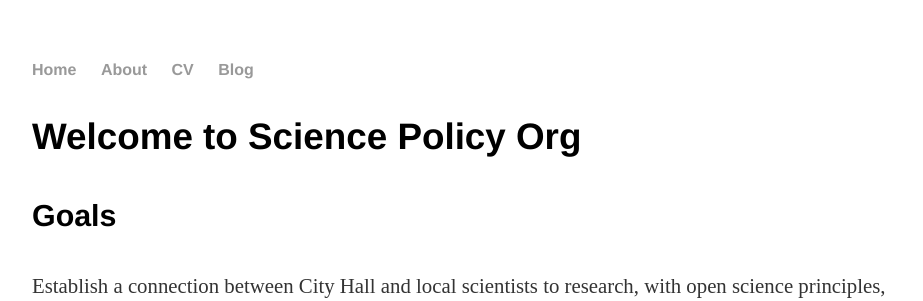
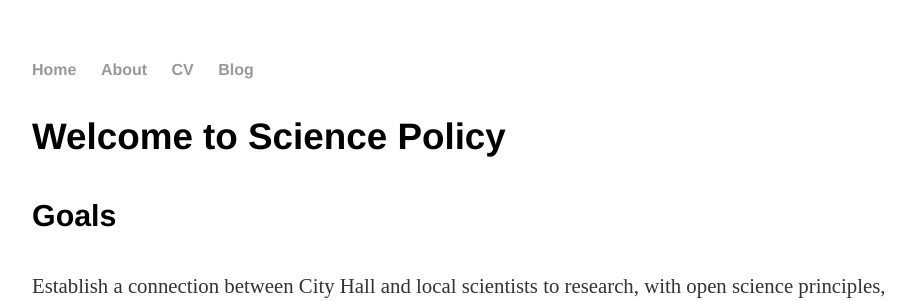
Before and after one commit to scipolorg/SciencePolicy.org, a Jekyll site: the page built from index.html, in a window 1280 px wide. Shown: the top 301 px of the page, without its empty margins (160-1083 px from the left). Built offline with Jekyll 4.4.1, drawn with Linux system fonts in a browser that asks for light colours.

```diff
--- a/index.html
+++ b/index.html
@@ -5,7 +5,7 @@
 
 		<div class="blurb">
 
-			<h3>Welcome to Science Policy Org</h3>
+			<h3>Welcome to Science Policy</h3>
 
 			<h4>Goals</h4>
 				<p>Establish a connection between City Hall and local scientists to research, with open science principles, community problems and draft science-driven policy.</p>
@@ -18,6 +18,7 @@
 
 			<h4>Materials</h4>
 				<p>3,871 degree-granting schools[1] with the 19,000+ 'incorporated places'[2][3]</p>
+
 						<a href="https://www.statista.com/statistics/241695/number-of-us-cities-towns-villages-by-population-size/" rel="nofollow"><img src="https://www.statista.com/graphic/1/241695/number-of-us-cities-towns-villages-by-population-size.jpg" alt="Statistic: Number of cities, towns and villages (incorporated places) in the United States in 2015, by population size | Statista" style="width: 100%; height: auto !important; max-width:1000px;-ms-interpolation-mode: bicubic;"/></a><br />Find more statistics at  <a href="https://www.statista.com" rel="nofollow">Statista</a>
 
 			<h4>Method</h4>
@@ -28,4 +29,5 @@
 				<p>[1]  U.S. Department of Education, accessed 2018/12/24 https://collegescorecard.ed.gov/</p>
 				<p>[2] Number of cities, towns and villages (incorporated places) in the United States in 2015, by population size https://www.statista.com/statistics/241695/number-of-us-cities-towns-villages-by-population-size/</p>
 				<p>[3] U.S. Census, https://www.census.gov/geo/maps-data/data/cbf/cbf_place.html</p>
+
 		</div>
```
